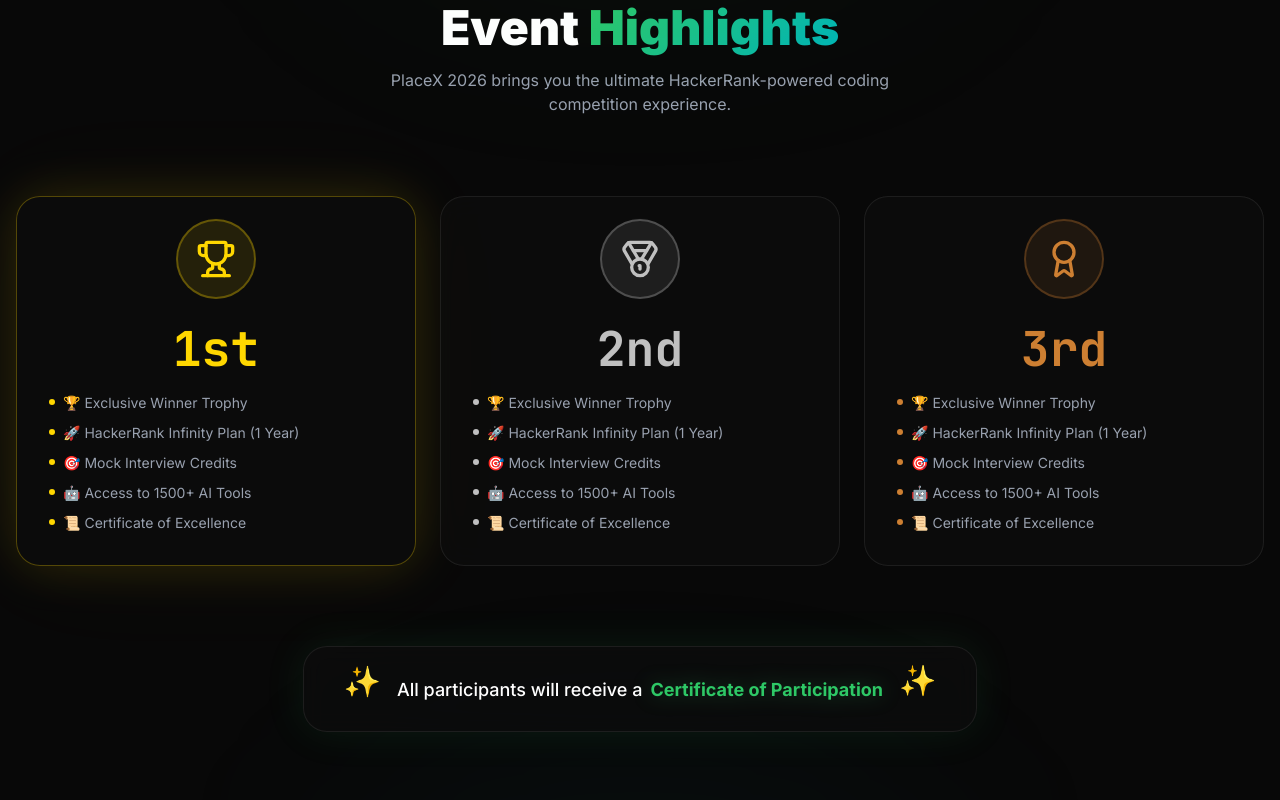
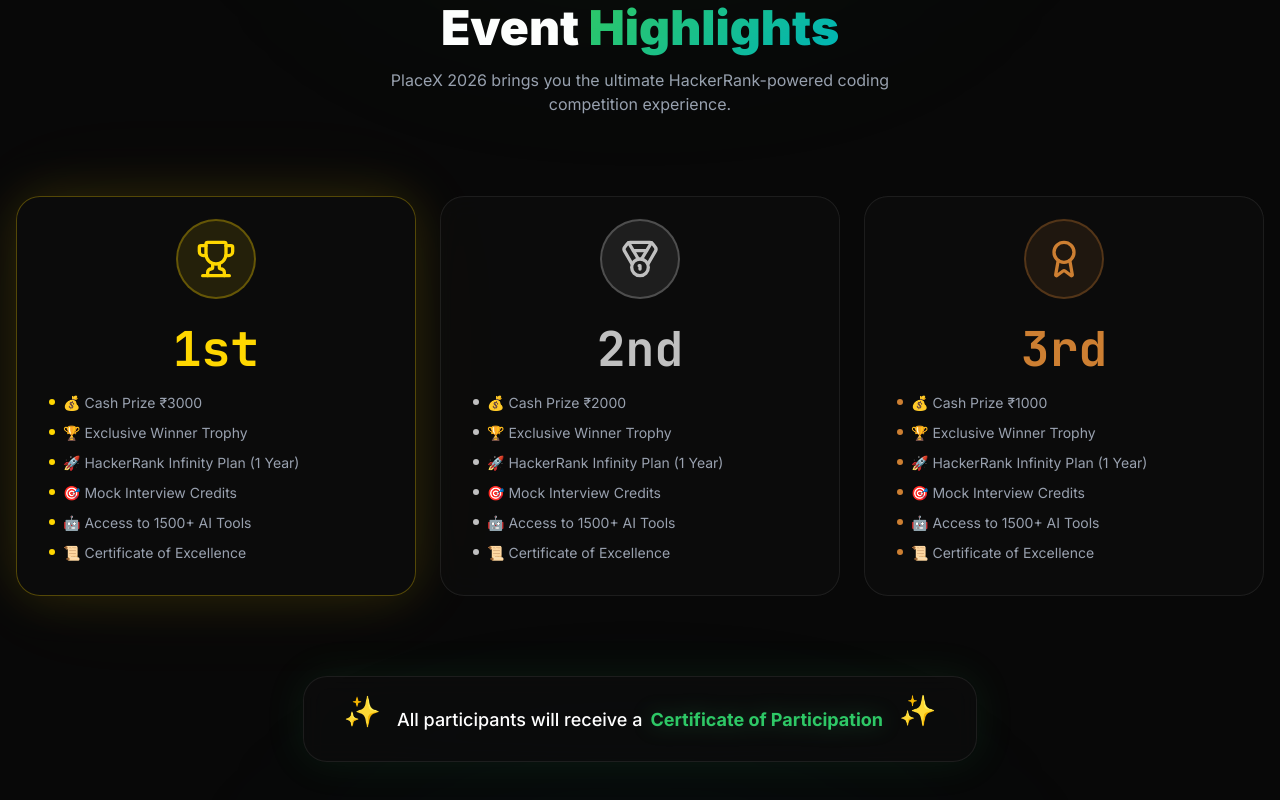
Before and after one commit to Virajpotdar10/Hackerrank_PlaceX, a React (Vite) app: page / in a window 1280 px wide. Shown: the part 2868-3668 px from the top of the page. Built offline with nearby package versions, Linux system fonts and the light colour scheme.

Commit message:
feat: refine Highlights and Rounds sections

```diff
--- a/src/components/Hero.jsx
+++ b/src/components/Hero.jsx
@@ -320,7 +320,7 @@
             initial={{ opacity: 0, y: 20 }}
             animate={{ opacity: 1, y: 0 }}
             transition={{ delay: 1.3, duration: 0.6 }}
-            href="https://bit.ly/PlaceX2026"
+            href="https://forms.gle/detUkDPVEqvjgz926"
             target="_blank"
             rel="noopener noreferrer"
             className="group relative px-10 py-4 bg-[#2EC866] text-black font-black text-base rounded-2xl pulse-glow uppercase tracking-widest overflow-hidden"
--- a/src/components/Highlights.jsx
+++ b/src/components/Highlights.jsx
@@ -8,8 +8,8 @@
     icon: Trophy,
     color: '#FFD700',
     rgb: '255, 215, 0',
-
     perks: [
+      '💰 Cash Prize ₹3000',
       '🏆 Exclusive Winner Trophy',
       '🚀 HackerRank Infinity Plan (1 Year)',
       '🎯 Mock Interview Credits',
@@ -23,6 +23,7 @@
     color: '#C0C0C0',
     rgb: '192, 192, 192',
     perks: [
+      '💰 Cash Prize ₹2000',
       '🏆 Exclusive Winner Trophy',
       '🚀 HackerRank Infinity Plan (1 Year)',
       '🎯 Mock Interview Credits',
@@ -35,8 +36,8 @@
     icon: Award,
     color: '#CD7F32',
     rgb: '205, 127, 50',
-
     perks: [
+      '💰 Cash Prize ₹1000',
       '🏆 Exclusive Winner Trophy',
       '🚀 HackerRank Infinity Plan (1 Year)',
       '🎯 Mock Interview Credits',
@@ -45,7 +46,6 @@
     ],
   },
 ];
-
 
 
 const Highlights = () => {
--- a/src/components/Rounds.jsx
+++ b/src/components/Rounds.jsx
@@ -7,37 +7,37 @@
     num: '01',
     icon: BrainCircuit,
     accentColor: 'rgb(96, 165, 250)',       // blue
-    accentRGB:   '96, 165, 250',
-    tag:  'Elimination Round',
+    accentRGB: '96, 165, 250',
+    tag: 'Elimination Round',
     title: 'Aptitude Test',
     subtitle: 'Logic meets speed.',
     description: 'Multi-domain MCQ assessment covering Quantitative Aptitude, Logical Reasoning, and Technical fundamentals. Think fast, think right.',
     bullets: ['Quant & Reasoning', 'Verbal & CS Basics', 'Timed MCQ Format'],
-    detail: 'Duration: 60 minutes • 40 Questions • No negative marking',
+    detail: 'Duration: 60 minutes • 30 Questions • No negative marking',
   },
   {
     num: '02',
     icon: Code2,
     accentColor: '#00FF88',
-    accentRGB:   '0, 255, 136',
-    tag:  'Core Challenge',
+    accentRGB: '0, 255, 136',
+    tag: 'Core Challenge',
     title: 'Coding Round',
     subtitle: 'Your IDE. Their rules.',
     description: 'Live algorithms and data structure problems on HackerRank. From medium to hard — time pressure, zero mercy.',
     bullets: ['DSA Problems', 'HackerRank Platform', 'Any Language'],
-    detail: 'Duration: 90 minutes • 3–4 Problems • Partial scoring enabled',
+    detail: 'Duration: 90 minutes • 3–4 Problems',
   },
   {
     num: '03',
     icon: Bug,
     accentColor: 'rgb(251, 191, 36)',       // amber
-    accentRGB:   '251, 191, 36',
-    tag:  'Grand Finale',
+    accentRGB: '251, 191, 36',
+    tag: 'Grand Finale',
     title: 'Debugging Round',
     subtitle: 'Find it. Fix it. Win it.',
     description: 'Navigate complex, intentionally broken codebases. Spot the bugs, understand the logic, and produce clean output.',
     bullets: ['Multiple Language Support', 'Hidden Edge Cases', 'Code Comprehension'],
-    detail: 'Duration: 60 minutes • 5+ Challenges • Pure debugging',
+    detail: 'Duration: 60 minutes • 2 Challenges • Pure debugging',
   },
 ];
 
```
